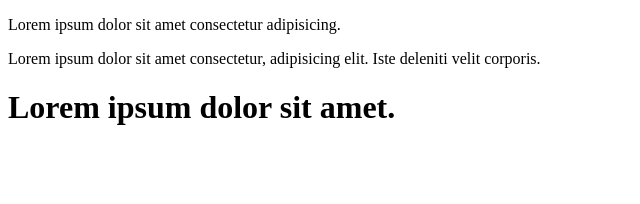
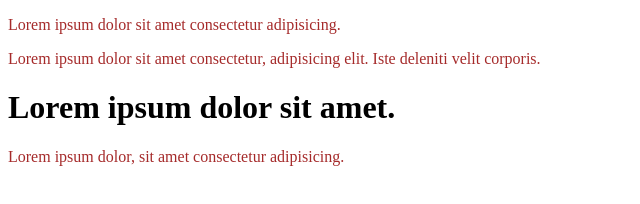
Before and after one commit to iftekhar1885/iftii-repo, a plain HTML site: page index.html in a window 1280 px wide. Shown: the whole page, without its empty margins (0-640 px from the left). Drawn offline with Linux system fonts and the light colour scheme.

Commit message:
style.css

```diff
--- a/index.html
+++ b/index.html
@@ -4,11 +4,14 @@
     <meta charset="UTF-8">
     <meta http-equiv="X-UA-Compatible" content="IE=edge">
     <meta name="viewport" content="width=device-width, initial-scale=1.0">
-    <title>my </title>
+    <title>my first git </title>
+    <link rel="stylesheet" href="style.css">
+
 </head>
 <body>
     <p>Lorem ipsum dolor sit amet consectetur adipisicing.</p>
     <p>Lorem ipsum dolor sit amet consectetur, adipisicing elit. Iste deleniti velit corporis.</p>
     <h1>Lorem ipsum dolor sit amet.</h1>
+    <p>Lorem ipsum dolor, sit amet consectetur adipisicing.</p>
 </body>
 </html>
--- /dev/null
+++ b/style.css
@@ -0,0 +1,3 @@
+p{
+    color: brown;
+}
```
